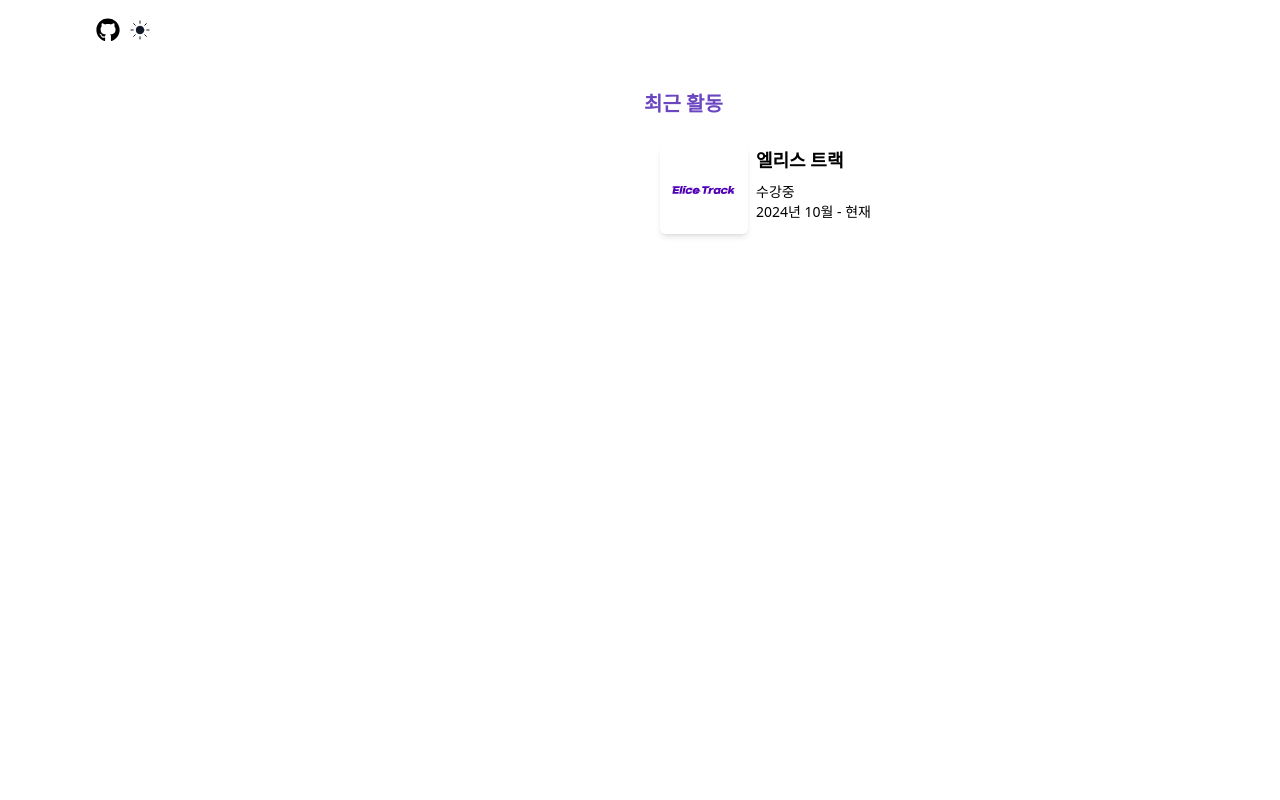
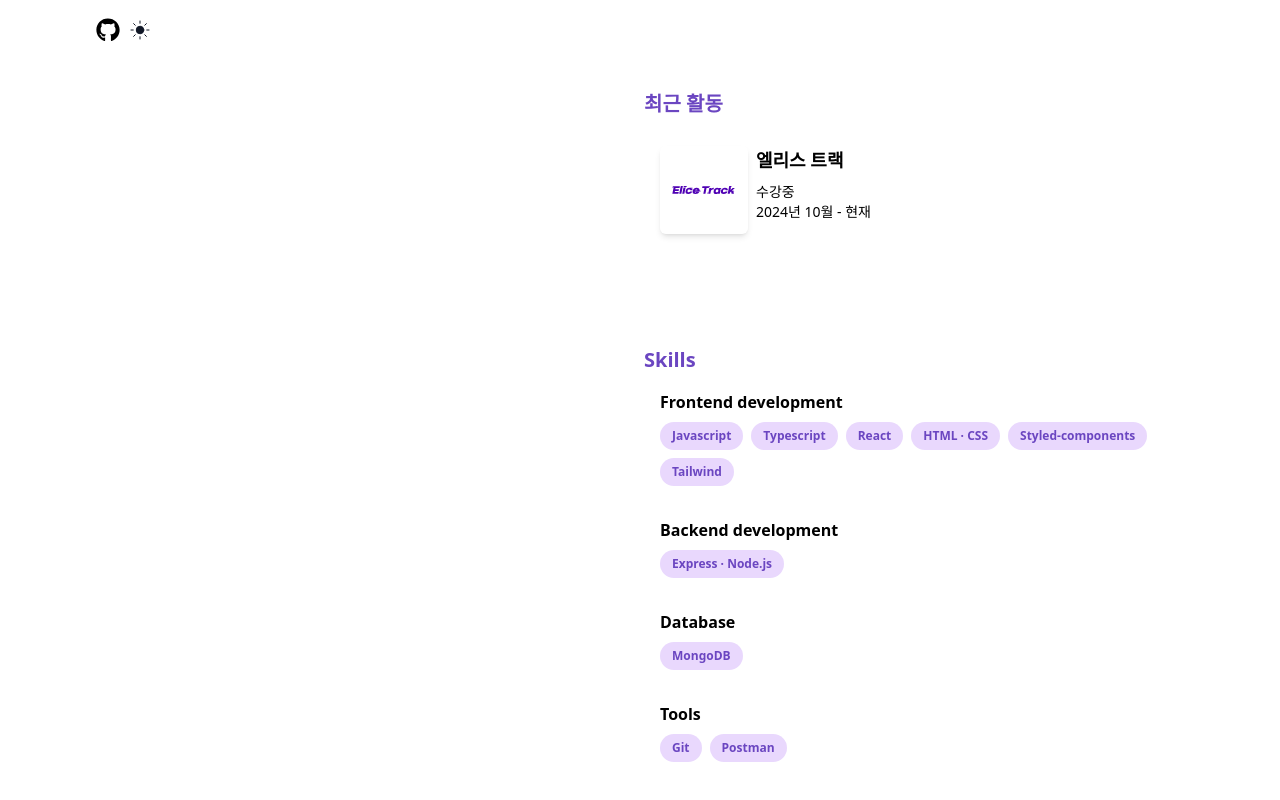
Before and after one commit to DonggunLim/resume, a React (Vite) app: page / in a window 1280 px wide. Shown: the part 662-1462 px from the top of the page. Before the commit the page ends 1008 px from the top, so only its background shows below. Built offline with nearby package versions, Linux system fonts and the light colour scheme.

Commit message:
add skills component

```diff
--- /dev/null
+++ b/src/components/Skills.tsx
@@ -0,0 +1,63 @@
+import Button from "./commonui/Button";
+
+const Skills = () => {
+  return (
+    <>
+      <h1 className="text-xl text-primary-light-text dark:text-primary-dark-text font-bold pt-24">
+        Skills
+      </h1>
+      <div className="p-4">
+        <h2 className="text-base font-semibold pb-2">Frontend development</h2>
+        <ul className="flex gap-2 flex-wrap">
+          <li>
+            <Button>Javascript</Button>
+          </li>
+          <li>
+            <Button>Typescript</Button>
+          </li>
+          <li>
+            <Button>React</Button>
+          </li>
+          <li>
+            <Button>HTML · CSS</Button>
+          </li>
+          <li>
+            <Button>Styled-components</Button>
+          </li>
+          <li>
+            <Button>Tailwind</Button>
+          </li>
+        </ul>
+      </div>
+      <div className="p-4">
+        <h2 className="text-base font-semibold pb-2">Backend development</h2>
+        <ul className="flex gap-2 flex-wrap">
+          <li>
+            <Button>Express · Node.js</Button>
+          </li>
+        </ul>
+      </div>
+      <div className="p-4">
+        <h2 className="text-base font-semibold pb-2">Database</h2>
+        <ul className="flex gap-2">
+          <li>
+            <Button>MongoDB</Button>
+          </li>
+        </ul>
+      </div>
+      <div className="p-4">
+        <h2 className="text-base font-semibold pb-2">Tools</h2>
+        <ul className="flex gap-2 flex-wrap">
+          <li>
+            <Button>Git</Button>
+          </li>
+          <li>
+            <Button>Postman</Button>
+          </li>
+        </ul>
+      </div>
+    </>
+  );
+};
+
+export default Skills;
--- a/src/pages/HomePage.tsx
+++ b/src/pages/HomePage.tsx
@@ -1,11 +1,13 @@
-import Aboutme from "../components/Aboutme";
+import Aboutme from "../components/AboutMe";
 import LatestActivity from "../components/LatestActivity";
+import Skills from "../components/Skills";
 
 const HomePage = () => {
   return (
     <>
       <Aboutme />
       <LatestActivity />
+      <Skills />
     </>
   );
 };
--- a/tailwind.config.js
+++ b/tailwind.config.js
@@ -21,7 +21,7 @@ export default {
       },
       backgroundColor: {
         light: "#f4f2ee",
-        dark: "#1e293b",
+        dark: "#0f172a",
       },
     },
   },
```
